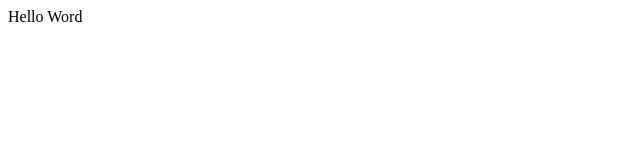
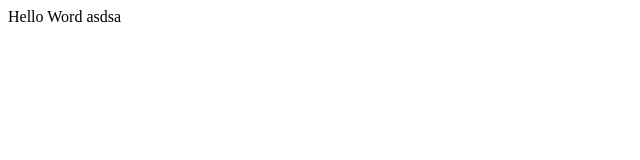
Before and after one commit to alessandro-cappelli/htmlcss-hello, a plain HTML site: page index.html in a window 1280 px wide. Shown: the full height of the page, 0-640 px from the left. Drawn offline with Linux system fonts and the light colour scheme.

Commit message:
Commit test

```diff
--- a/index.html
+++ b/index.html
@@ -8,5 +8,6 @@
 </head>
 <body>
         Hello Word
+        asdsa
 </body>
 </html>
```
